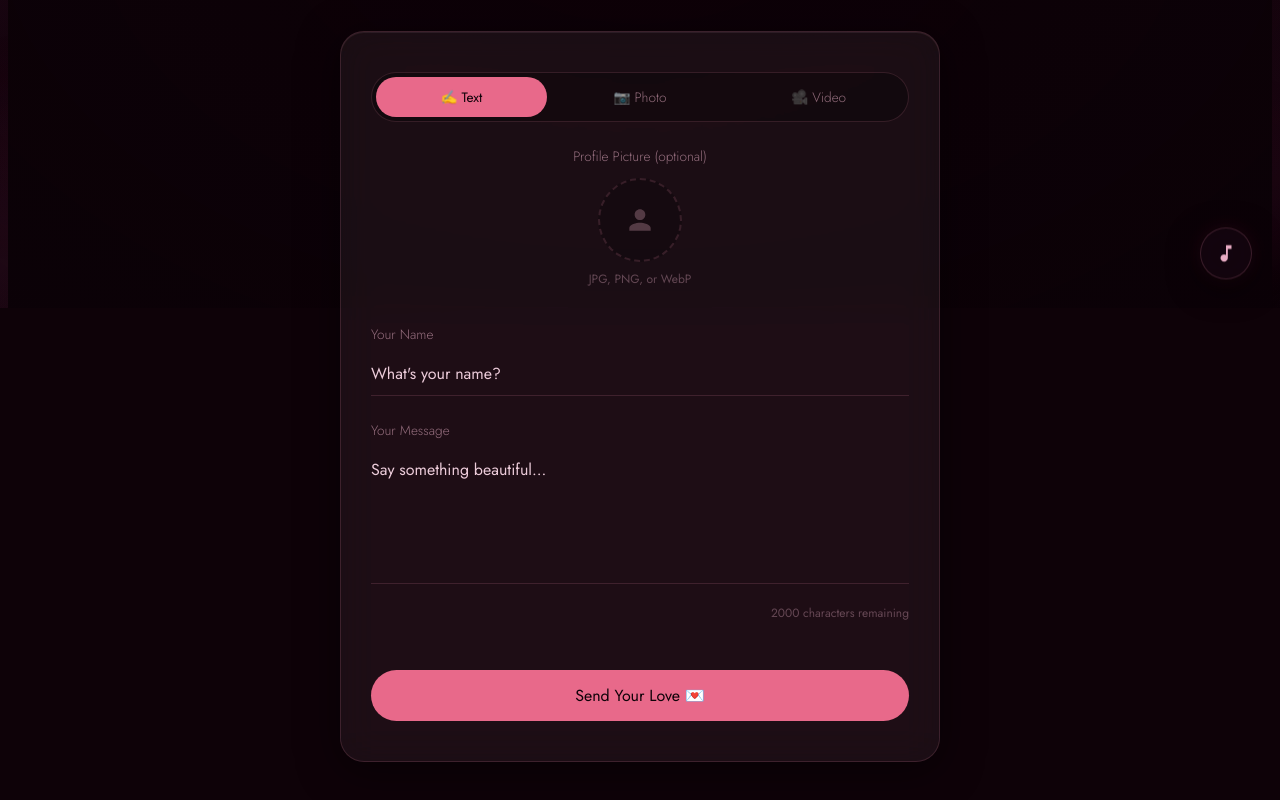
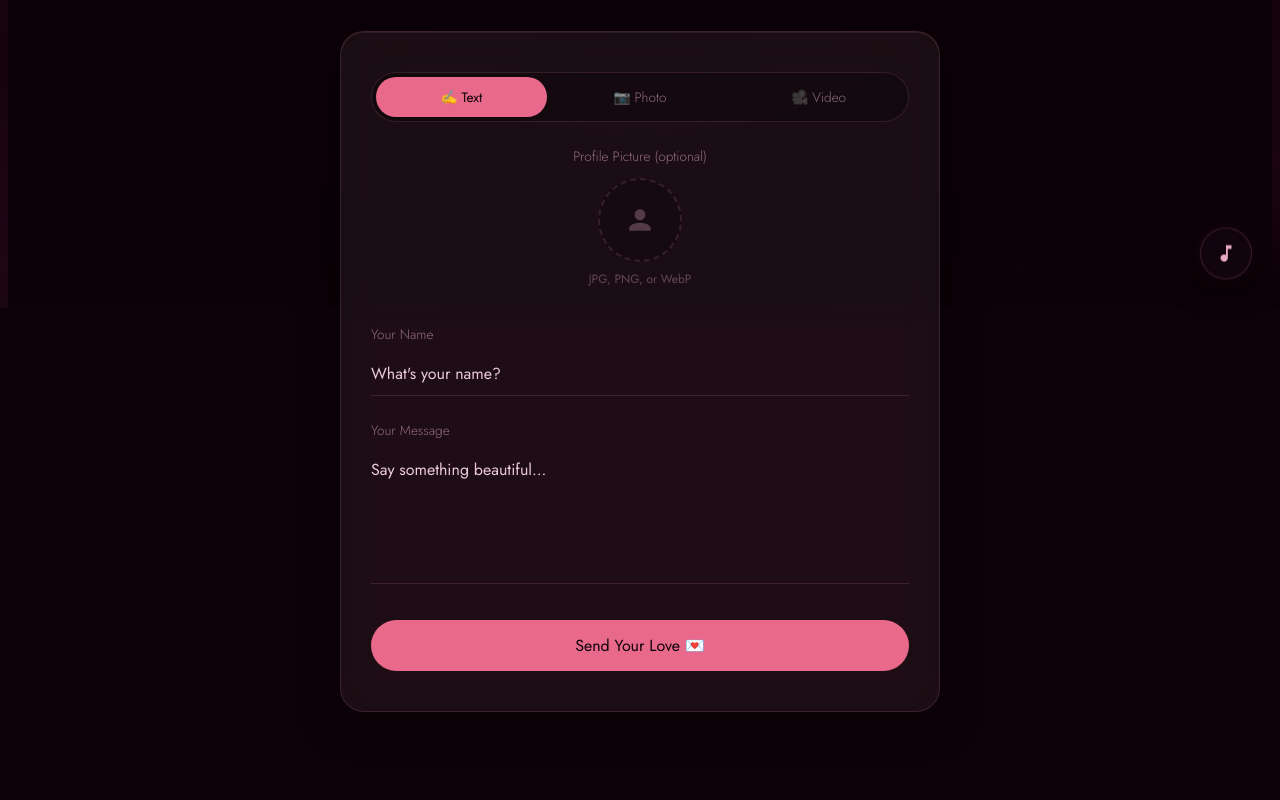
Before and after one commit to Tolaleye1/Naza, a Next.js app: page /shoutout in a window 1280 px wide. Shown: the part 492-1292 px from the top of the page. Built offline with nearby package versions, Linux system fonts and the light colour scheme.

Commit message:
fix: remove all text character limits from shoutouts

```diff
--- a/app/api/shoutouts/route.ts
+++ b/app/api/shoutouts/route.ts
@@ -194,7 +194,7 @@ export async function POST(request: NextRequest) {
           { status: 400 }
         );
       }
-      textContent = sanitize(rawText).slice(0, 2000);
+      textContent = sanitize(rawText);
     }
 
     if (messageType === "photo" || messageType === "video") {
--- a/app/shoutout/page.tsx
+++ b/app/shoutout/page.tsx
@@ -13,7 +13,6 @@ const TYPE_OPTIONS: { value: MessageType; label: string; icon: string }[] = [
 ];
 
 
-const MAX_TEXT_LENGTH = 2000;
 const ALLOWED_PROFILE_TYPES = ["image/jpeg", "image/png", "image/webp"];
 
 function formatFileSize(bytes: number): string {
@@ -37,7 +36,7 @@ export default function ShoutoutPage() {
   const fileInputRef = useRef<HTMLInputElement>(null);
   const profileInputRef = useRef<HTMLInputElement>(null);
 
-  const charsRemaining = MAX_TEXT_LENGTH - textContent.length;
+
   function handleTypeChange(type: MessageType) {
     setMessageType(type);
     setTextContent("");
@@ -526,10 +525,7 @@ export default function ShoutoutPage() {
                 <textarea
                   id="text-content"
                   value={textContent}
-                  onChange={(e) =>
-                    setTextContent(e.target.value.slice(0, MAX_TEXT_LENGTH))
-                  }
-                  maxLength={MAX_TEXT_LENGTH}
+                  onChange={(e) => setTextContent(e.target.value)}
                   rows={5}
                   placeholder="Say something beautiful..."
                   style={{
@@ -545,17 +541,7 @@ export default function ShoutoutPage() {
                     transition: "border-color 0.3s",
                   }}
                 />
-                <p
-                  style={{
-                    textAlign: "right",
-                    fontFamily: "var(--ff-body)",
-                    fontSize: "0.75rem",
-                    color: charsRemaining < 50 ? "var(--color-error)" : "var(--text-muted)",
-                    opacity: 0.6,
-                  }}
-                >
-                  {charsRemaining} characters remaining
-                </p>
+
               </div>
             )}
 
```
Also changed, not shown: components/sections/shoutout-form-section.tsx (+2 -13 lines).
